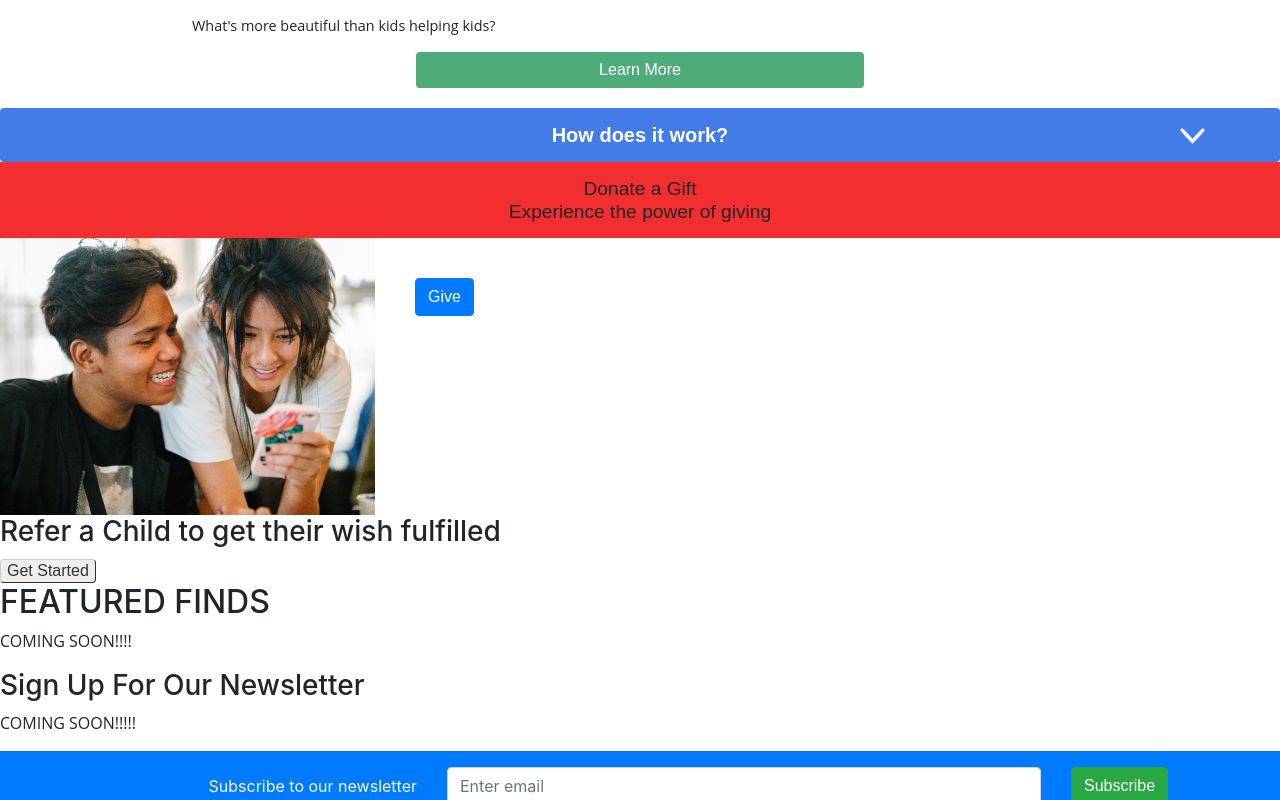
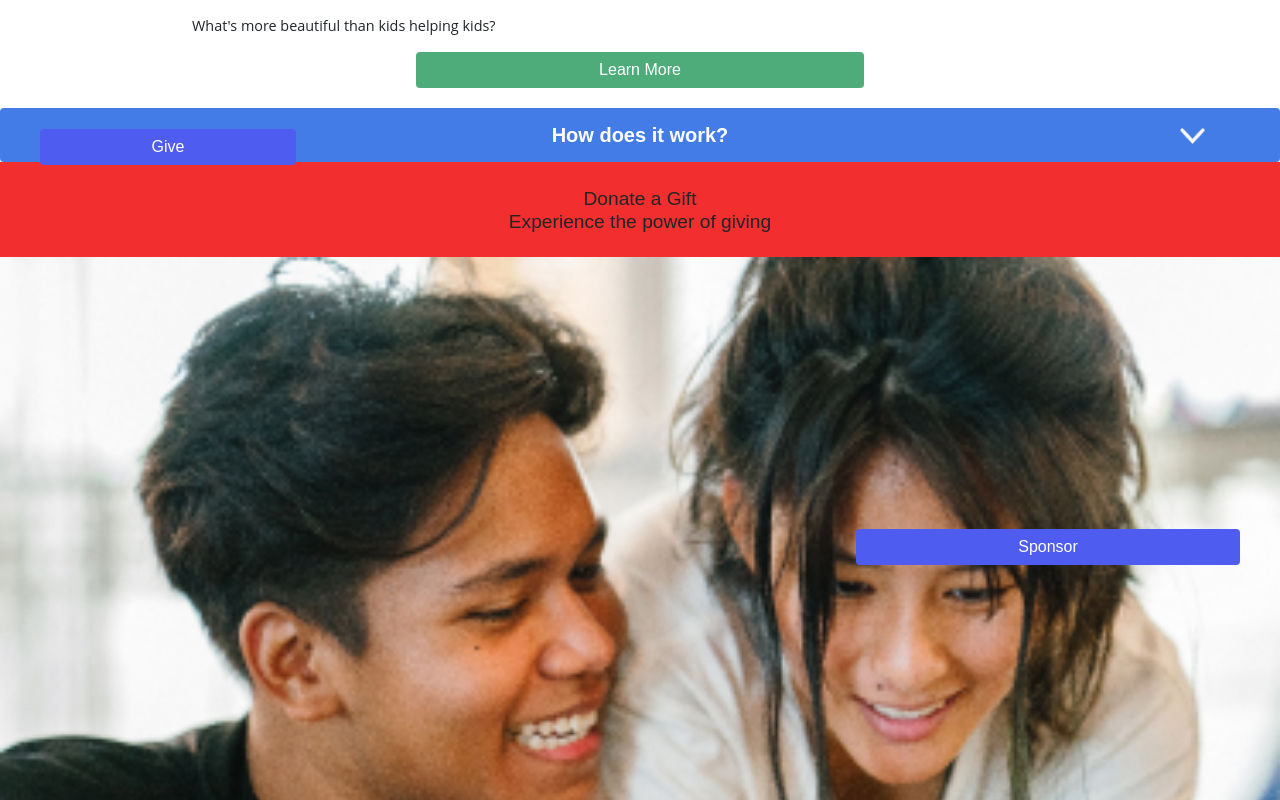
Before and after one commit to MVP-Marketplace/Kids-Power-Unite, a React (Create React App) app in the folder client/: page / in a window 1280 px wide. Shown: the part 880-1680 px from the top of the page. Built offline with nearby package versions, Linux system fonts and the light colour scheme; no server answers.

Commit message:
refer child section done

```diff
--- a/client/src/Home.css
+++ b/client/src/Home.css
@@ -177,10 +177,44 @@ Button {
     text-align: center;
     padding: 15px 0;
     margin: 0;
+    height: 95px;
+    display: flex;
+    justify-content: center;
+    align-items: center;
 }
 
 .give-btn {
-    position: relative;
+    position: absolute;
     left: 40px;
-    bottom: 80px;
+    bottom: -245px;
+    width: 20%;
+    background: #4F5CF0;
+    border: none;
 }
+
+.home-donate img, .home-refer img {
+    width: 100%;
+}
+/* REFER A CHILD SECTION - quick link to sign up page */
+.home-refer h3 {
+    background: #FCA40E;
+    font-family: Paytone One, sans-serif;
+    font-size: 1.2rem;
+    font-size: 1.2rem;
+    text-align: center;
+    padding: 15px 0;
+    margin: 0;
+    height: 95px;
+    display: flex;
+    justify-content: center;
+    align-items: center;
+}
+
+.refer-btn {
+    position: absolute;
+    right: 40px;
+    bottom: -645px;
+    background: #4F5CF0;
+    border: none;
+    width: 30%;
+}
--- a/client/src/components/Home.jsx
+++ b/client/src/components/Home.jsx
@@ -7,6 +7,7 @@ import "../Home.css"
 import logo from '../Images/kpu-logo.png'
 import Vector from '../Images/Vector.png'
 import Donate from '../Images/donatehero.png'
+import Legos from '../Images/legos.png'
 
 const Home = () => {
 
@@ -80,23 +81,8 @@ const Home = () => {
       </section>
       <section className='home-refer'>
         <h3>Refer a Child to get their wish fulfilled</h3>
-        <Link
-          to="/signup"
-          className="btn"
-           style={{
-            font: " 16px Arial",
-            textDecoration: "none",
-            backgroundColor: "#EEEEEE",
-            color: "#333333",
-            padding: "2px 6px 2px 6px",
-            borderTop: "1px solid #CCCCCC",
-            borderRight: "1px solid #333333",
-            borderBottom: "1px solid #333333",
-            borderLeft: "1px solid #CCCCCC",
-          }}
-        >
-          Get Started
-        </Link>
+        <img src={Legos} alt='top view of legos in multiple colors'/>
+        <Link to="/signup"><Button className='refer-btn'>Sponsor</Button></Link>
       </section>
 
         <div>
```
Also changed, not shown: client/src/Images/legos.png (added).
